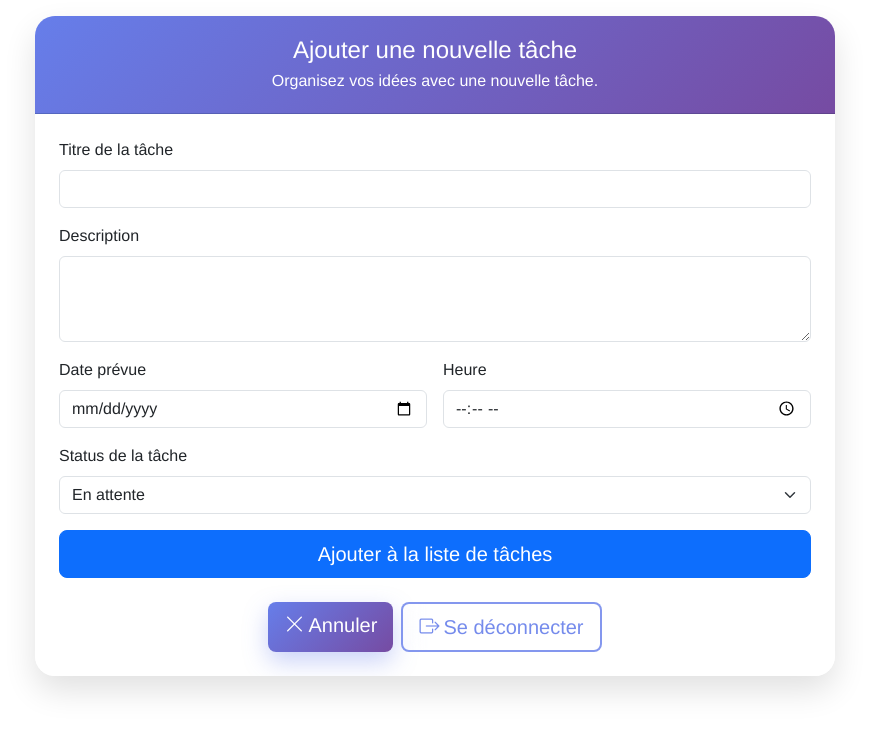
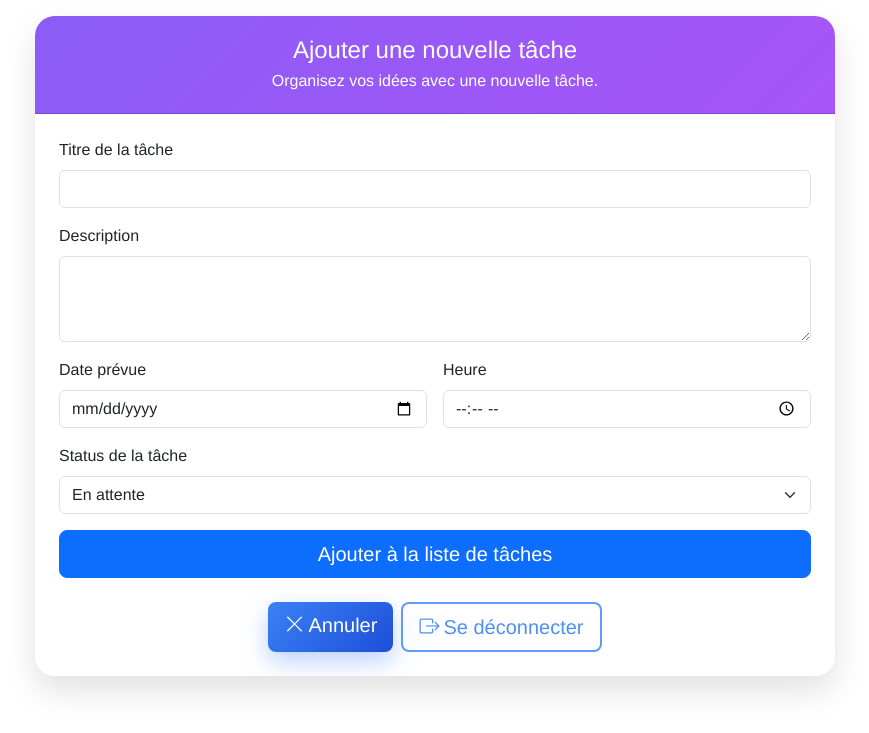
Before and after one commit to oscarsilvam/Todo-app, a Flask app: page /add-new-todo in a window 1280 px wide. Shown: the top 733 px of the page, without its empty margins (205-1074 px from the left). Run offline with Flask 3, Linux system fonts and the light colour scheme.

Commit message:
final style

```diff
--- a/static/css/style.css
+++ b/static/css/style.css
@@ -1,48 +1,34 @@
 body {
   font-family: "Segoe UI", Tahoma, Geneva, Verdana, sans-serif;
   font-family: "Franklin Gothic Medium", "Arial Narrow", Arial, sans-serif;
-  color: #4f46e5;
+  color: #1f2937; /* Modern dark gray */
 }
 
-.content {
-  max-width: 800px;
-  background-color: #c8c8fa;
+.btn-outline-primary {
+  color: #3b82f6; /* Modern blue */
+  border: 2px solid #3b82f6;
 }
-.content .btn-outline-primary {
-  color: #4f46e5;
-  border: 2px solid #4f46e5;
-}
-.content .btn-outline-primary:hover {
+.btn-outline-primary:hover {
   color: #ffffff;
-  background-color: #4f46e5;
-}
-.content .btn-outline-success {
-  color: #10b981;
-  border: 2px solid #10b981;
-}
-.content .btn-outline-success:hover {
-  color: #ffffff;
-  background-color: #10b981;
-}
-.content .btn-outline-danger {
-  color: #ef4444;
-  border: 2px solid #ef4444;
-}
-.content .btn-outline-danger:hover {
-  color: #ffffff;
-  background-color: #ef4444;
-}
-.content {
-  /* override bootstrap cell backgrounds */
-}
-.content th,
-.content td {
-  background-color: #f8fafc !important;
+  background-color: #3b82f6;
 }
 
-#card_todo {
-  max-width: 600px;
-  background: linear-gradient(135deg, #667eea 0%, #764ba2 100%);
+.btn-outline-success {
+  color: #059669; /* Modern emerald */
+  border: 2px solid #059669;
+}
+.btn-outline-success:hover {
+  color: #ffffff;
+  background-color: #059669;
+}
+
+.btn-outline-danger {
+  color: #dc2626; /* Modern red */
+  border: 2px solid #dc2626;
+}
+.btn-outline-danger:hover {
+  color: #ffffff;
+  background-color: #dc2626;
 }
 
 /* Shared modern card layout */
@@ -56,7 +42,7 @@ body {
 }
 
 .app-card__header {
-  background: linear-gradient(135deg, #667eea 0%, #764ba2 100%);
+  background: linear-gradient(135deg, #8b5cf6 0%, #a855f7 100%); /* Fun purple gradient */
   color: #ffffff;
   padding: 1.25rem 1.5rem;
 }
@@ -66,36 +52,35 @@ body {
   padding: 1.5rem;
 }
 
-.error {
-  color: red;
-  font-size: 0.9em;
-}
-
 /* Modern button styles */
 .btn-modern {
-  background: linear-gradient(135deg, #667eea 0%, #764ba2 100%);
+  background: linear-gradient(135deg, #3b82f6 0%, #1d4ed8 100%); /* Modern blue gradient */
   border: none;
   color: #ffffff;
-  box-shadow: 0 0.6rem 1.5rem rgba(102, 126, 234, 0.35);
+  box-shadow: 0 0.6rem 1.5rem rgba(59, 130, 246, 0.35);
   transition: transform 0.15s ease, box-shadow 0.15s ease;
 }
-
-.btn-modern:hover,
-.btn-modern:focus {
+.btn-modern:hover, .btn-modern:focus {
   transform: translateY(-1px);
-  box-shadow: 0 0.8rem 2rem rgba(102, 126, 234, 0.45);
+  box-shadow: 0 0.8rem 2rem rgba(59, 130, 246, 0.45);
 }
 
 .btn-modern-outline {
-  border: 2px solid rgba(102, 126, 234, 0.8);
-  color: rgba(102, 126, 234, 0.9);
+  border: 2px solid rgba(59, 130, 246, 0.8);
+  color: rgba(59, 130, 246, 0.9);
   background: rgba(255, 255, 255, 0.18);
   backdrop-filter: blur(10px);
 }
-
-.btn-modern-outline:hover,
-.btn-modern-outline:focus {
-  background: rgba(102, 126, 234, 0.14);
+.btn-modern-outline:hover, .btn-modern-outline:focus {
+  background: rgba(59, 130, 246, 0.14);
 }
 
-/*# sourceMappingURL=style.css.map */
+#card_todo {
+  max-width: 600px;
+  background: #7c3aed; /* Modern purple */
+}
+
+.error {
+  color: #dc2626; /* Match danger color */
+  font-size: 0.9em;
+}/*# sourceMappingURL=style.css.map */
--- a/static/css/style.scss
+++ b/static/css/style.scss
@@ -1,59 +1,93 @@
 body {
     font-family: 'Segoe UI', Tahoma, Geneva, Verdana, sans-serif;
     font-family: 'Franklin Gothic Medium', 'Arial Narrow', Arial, sans-serif;
-    color: #4f46e5;
-
+    color: #1f2937; /* Modern dark gray */
 }
 
-
-
-.content {
-
-    max-width: 800px;
-    background-color: #c8c8fa;
-
 .btn-outline-primary {
-        color: #4f46e5;
-        border: 2px solid #4f46e5;
+    color: #3b82f6; /* Modern blue */
+    border: 2px solid #3b82f6;
 
     &:hover {
         color: #ffffff;
-            background-color: #4f46e5;
+        background-color: #3b82f6;
     }
 }
 
 .btn-outline-success {
-        color: #10b981;
-        border: 2px solid #10b981;
+    color: #059669; /* Modern emerald */
+    border: 2px solid #059669;
 
     &:hover {
         color: #ffffff;
-            background-color: #10b981;
+        background-color: #059669;
     }
 }
 
 .btn-outline-danger {
-        color: #ef4444;
-        border: 2px solid #ef4444;
+    color: #dc2626; /* Modern red */
+    border: 2px solid #dc2626;
 
     &:hover {
         color: #ffffff;
-            background-color: #ef4444;
+        background-color: #dc2626;
     }
 }
-/* override bootstrap cell backgrounds */
-    th,
-     td {
-        background-color: #f8fafc !important;
+
+/* Shared modern card layout */
+.app-card {
+    max-width: 800px;
+    margin: 0 auto;
+    border: none;
+    border-radius: 1.25rem;
+    box-shadow: 0 0.9rem 2rem rgba(0, 0, 0, 0.12);
+    overflow: hidden;
+}
+
+.app-card__header {
+    background: linear-gradient(135deg, #8b5cf6 0%, #a855f7 100%); /* Fun purple gradient */
+    color: #ffffff;
+    padding: 1.25rem 1.5rem;
+}
+
+.app-card__body {
+    background: #ffffff;
+    padding: 1.5rem;
+}
+
+/* Modern button styles */
+.btn-modern {
+    background: linear-gradient(135deg, #3b82f6 0%, #1d4ed8 100%); /* Modern blue gradient */
+    border: none;
+    color: #ffffff;
+    box-shadow: 0 0.6rem 1.5rem rgba(59, 130, 246, 0.35);
+    transition: transform 0.15s ease, box-shadow 0.15s ease;
+
+    &:hover,
+    &:focus {
+        transform: translateY(-1px);
+        box-shadow: 0 0.8rem 2rem rgba(59, 130, 246, 0.45);
+    }
+}
+
+.btn-modern-outline {
+    border: 2px solid rgba(59, 130, 246, 0.8);
+    color: rgba(59, 130, 246, 0.9);
+    background: rgba(255, 255, 255, 0.18);
+    backdrop-filter: blur(10px);
+
+    &:hover,
+    &:focus {
+        background: rgba(59, 130, 246, 0.14);
     }
 }
 
 #card_todo {
     max-width: 600px;
-    background: linear-gradient(135deg, #667eea 0%, #764ba2 100% );
+    background: #7c3aed; /* Modern purple */
 }
 
 .error {
-    color: red;
+    color: #dc2626; /* Match danger color */
     font-size: 0.9em;
 }
```
Lines whose indentation alone changed are shown as unchanged.
